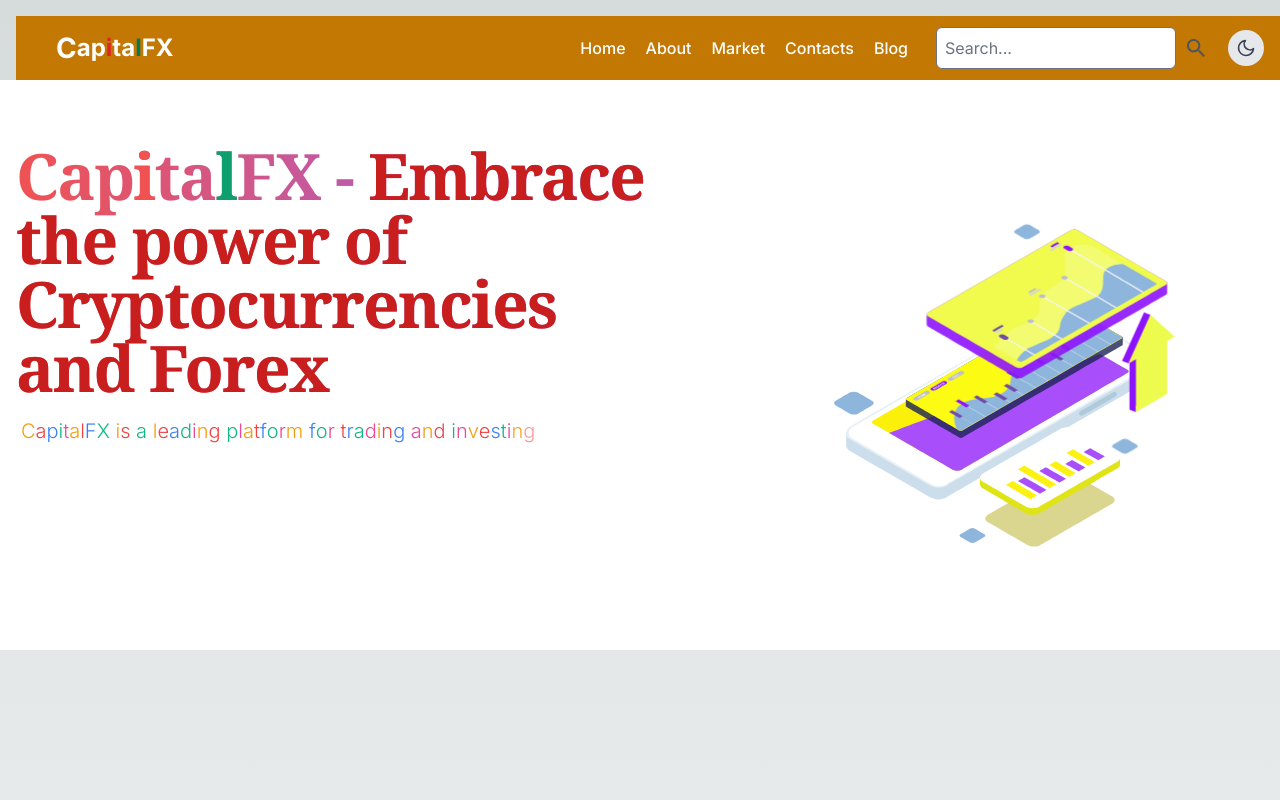
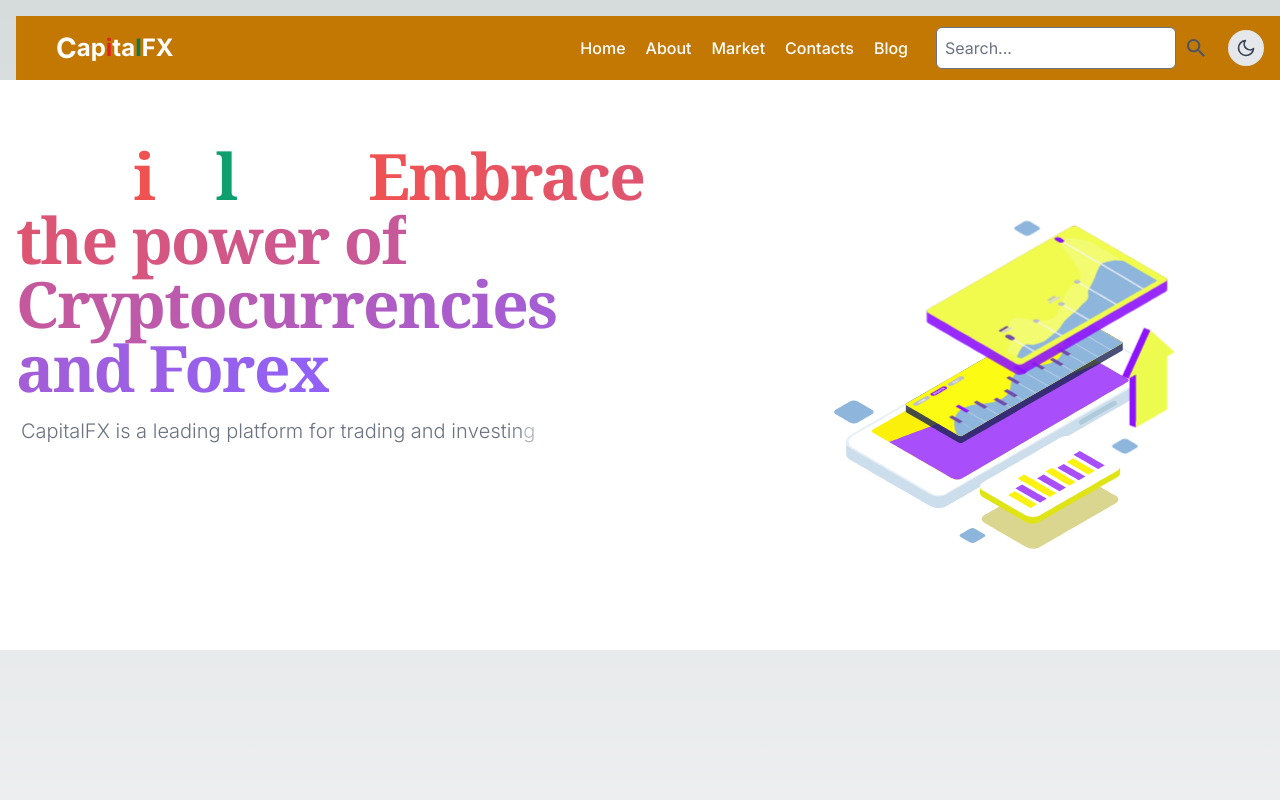
Before and after one commit to Ezejaemmanuel/capital_fx, a Next.js app: page / in a window 1280 px wide. Shown: the top 800 px of the page. Built offline with nearby package versions, Linux system fonts and the light colour scheme.

Commit message:
for the day

```diff
--- a/app/page.tsx
+++ b/app/page.tsx
@@ -44,7 +44,6 @@ const MyComponent: React.FC = () => {
           ))}
         </div>
         <AnimatedText inputText={'my_name____is___jatique i hate nonsense rgpoahgpoargho'} randomizeColor={true} />
-        <LottieAnimation animationData={animationData} speed={2} />
       </PageWrapper>
     </>
   );
--- a/components/Header_AI.tsx
+++ b/components/Header_AI.tsx
@@ -36,7 +36,7 @@ const HeroSection: React.FC = () => {
                 <div className="mr-auto place-self-center lg:col-span-7">
                     <AnimatePresence mode='wait'>
                         <motion.h1
-                            className="max-w-2xl mb-4 text-4xl font-extrabold tracking-tight leading-none font-serif md:text-5xl xl:text-6xl dark:text-white bg-gradient-to-r from-red-500 to-purple-500 bg-clip-text text-transparent"
+                            className="max-w-2xl mb-4 text-4xl font-extrabold tracking-tight leading-none font-serif md:text-5xl xl:text-6xl dark:text-white  bg-clip-text text-transparent"
                             key={index}
                             variants={textVariants}
                             initial="hidden"
@@ -51,7 +51,7 @@ const HeroSection: React.FC = () => {
                             <span className="">a</span>
                             <span className="text-green-500">l</span>
                             <span className="">F</span>
-                            <span className="">X</span> - <span className="text-red-700">{descriptions[index]}</span>
+                            <span className="">X</span> - <span className="bg-gradient-to-r from-red-500 to-purple-500 bg-clip-text text-transparent">{descriptions[index]}</span>
                         </motion.h1>
                     </AnimatePresence>
                     <motion.p
@@ -60,7 +60,7 @@ const HeroSection: React.FC = () => {
                         animate={{ opacity: 1 }}
                         transition={{ duration: 0.25 }}
                     >
-                        <AnimatedText inputText={'CapitalFX is a leading platform for trading and investing in cryptocurrencies, forex, and other financial instruments. We provide a seamless and secure interface for all your trading needs.'} randomizeColor={true} />
+                        <AnimatedText inputText={'CapitalFX is a leading platform for trading and investing in cryptocurrencies, forex, and other financial instruments. We provide a seamless and secure interface for all your trading needs.'} randomizeColor={false} />
                     </motion.p>
                     <Link href="#" className="inline-flex items-center justify-center px-5 py-3 mr-3 text-base font-medium text-center text-white rounded-lg bg-primary-700 hover:bg-primary-800 focus:ring-4 focus:ring-primary-300 dark:focus:ring-primary-900">
                         Get started
@@ -74,7 +74,7 @@ const HeroSection: React.FC = () => {
                         transition={{ duration: 2 }}
                     >
                         <div className="max-w-full">
-                        <LottieAnimation animationData={animationData} speed={2} />
+                        <LottieAnimation animationData={animationData} speed={1}  />
 
                         </div>
                     </motion.div>
```
